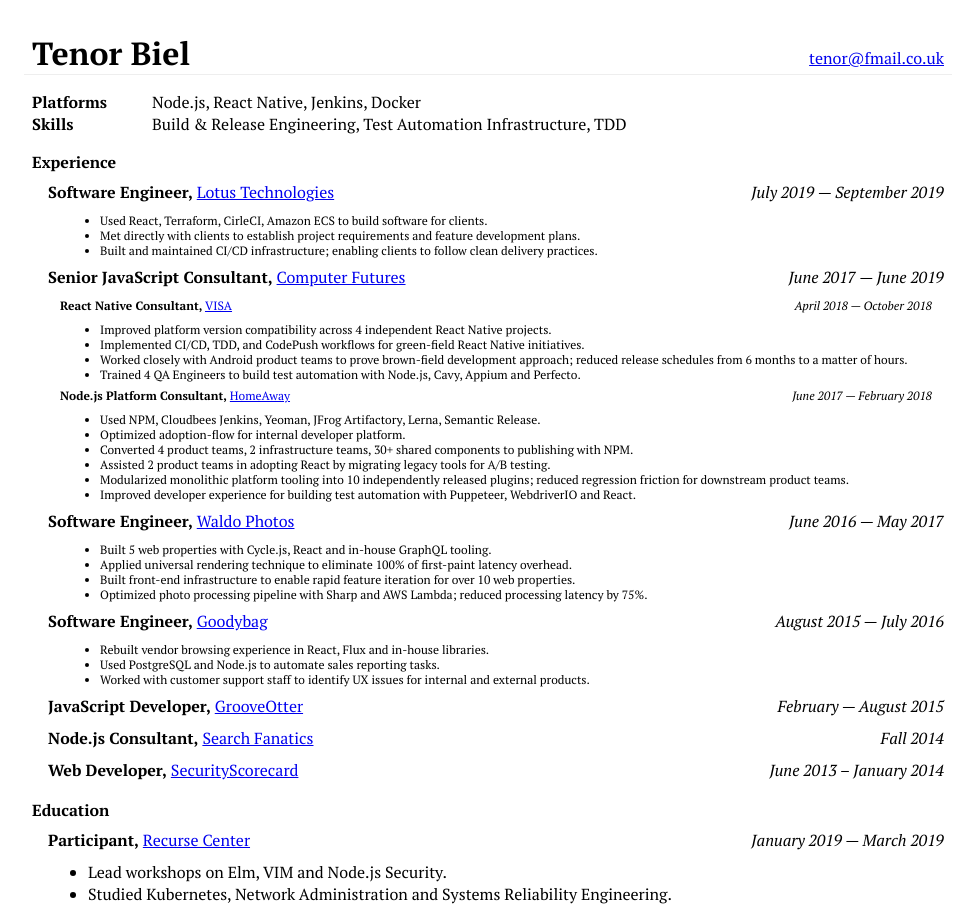
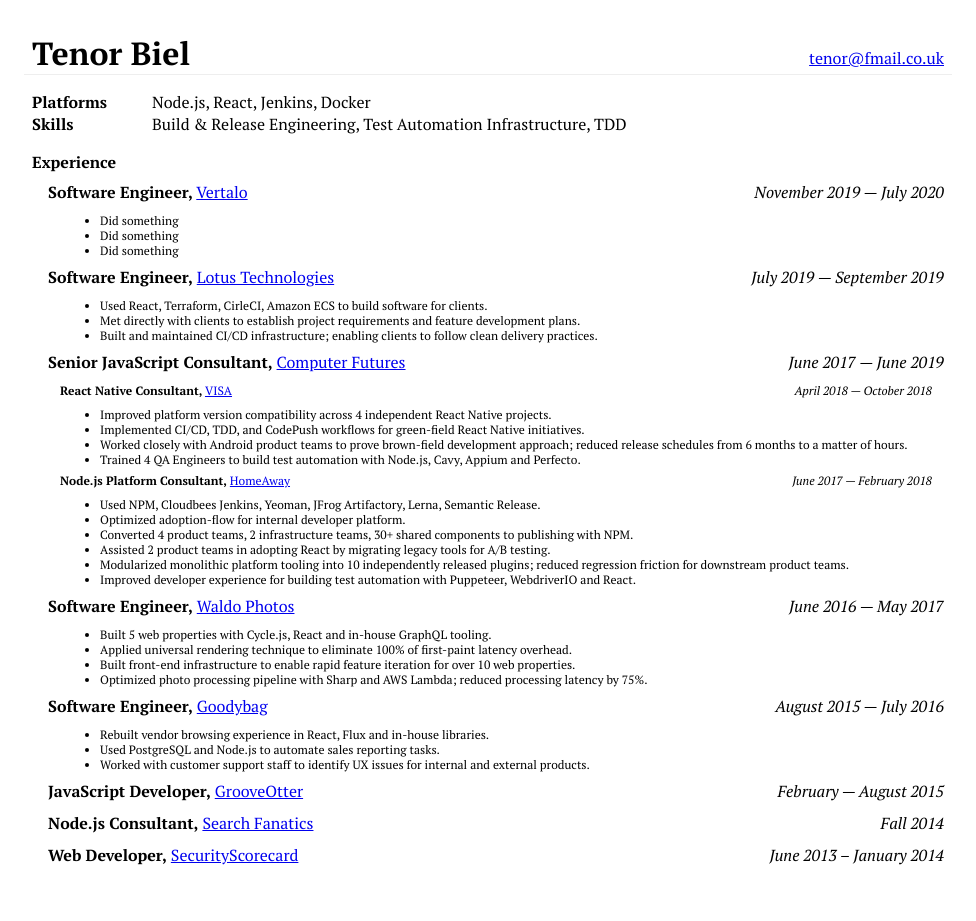
Before and after one commit to L8D/l8d.github.io, a Jekyll site: the page resume/index.html, which Jekyll copies as it is, in a window 1280 px wide. Shown: the whole page, without its empty margins (152-1128 px from the left). Built offline with Jekyll 4.4.1, drawn with Linux system fonts in a browser that asks for light colours; Markdown is read by kramdown in place of the engine named in the settings; after the commit the page ends 900 px from its top, so only the background shows below that.

Commit message:
remove education section

```diff
--- a/resume/index.html
+++ b/resume/index.html
@@ -19,7 +19,7 @@
   <main>
     <section>
       <aside><h2>Platforms</h2></aside>
-      <div class="content"><p>Node.js, React Native, Jenkins, Docker</p></div>
+      <div class="content"><p>Node.js, React, Jenkins, Docker</p></div>
       <aside><h2>Skills</h2></aside>
       <div class="content"><p>Build &amp; Release Engineering, Test Automation Infrastructure, TDD</p></div>
     </section>
@@ -28,6 +28,23 @@
       <h2>Experience</h2>
 
       <div class="entries">
+        <div class="entry">
+          <div>
+            <b>Software Engineer,</b>
+            <a href="https://www.vertalo.com/">Vertalo</a>
+          </div>
+
+          <div>November 2019 &mdash; July 2020</div>
+        </div>
+
+        <div class="sub-entries">
+          <ul>
+            <li>Did something</li>
+            <li>Did something</li>
+            <li>Did something</li>
+          </ul>
+        </div>
+
         <div class="entry">
           <div>
             <b>Software Engineer,</b>
@@ -153,25 +170,6 @@
         </div>
       </div>
     </section>
-
-    <section>
-      <h2>Education</h2>
-      <div class="entries">
-        <div class="entry">
-          <div>
-            <b>Participant,</b>
-            <a href="https://recurse.com">Recurse Center</a>
-          </div>
-
-          <div>January 2019 &mdash; March 2019</div>
-        </div>
-
-        <ul>
-          <li>Lead workshops on Elm, VIM and Node.js Security.</li>
-          <li>Studied Kubernetes, Network Administration and Systems Reliability Engineering.</li>
-        </ul>
-      </div>
-    </section>
   </main>
 </body>
 </html>
```
